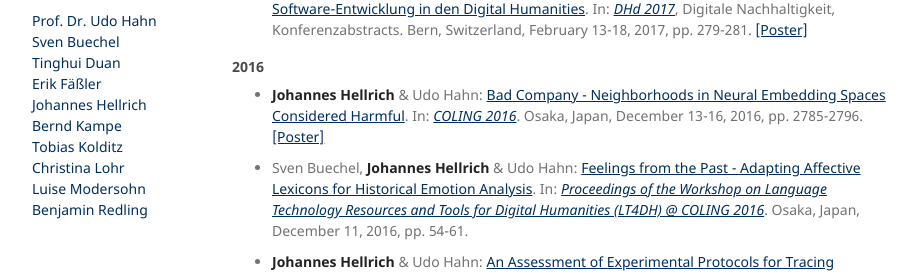
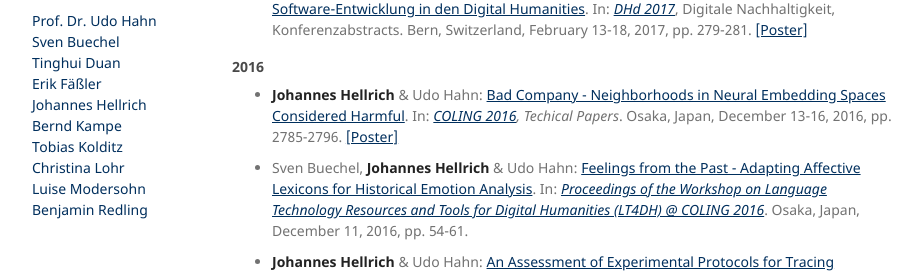
Before and after one commit to JULIELab/JULIELab.github.io, a Jekyll site: the page built from Staff/Hellrich/publication.md, in a window 1280 px wide and 900 px high, scrolled down 1021 px. Shown: the part 154-429 px from the top of the window, without its empty margins (178-1100 px from the left). Built offline with Jekyll 4.4.1, drawn with Linux system fonts in a browser that asks for light colours; our own code applies the rules of GitHub Pages for plain Markdown files.

Commit message:
Update publication.md

```diff
--- a/Staff/Hellrich/publication.md
+++ b/Staff/Hellrich/publication.md
@@ -40,7 +40,7 @@ layout: staff
 
 #### 2016
 
-* **Johannes Hellrich** & Udo Hahn: [Bad Company - Neighborhoods in Neural Embedding Spaces Considered Harmful](http://aclweb.org/anthology/C16-1262). In: [*COLING 2016*](http://coling2016.anlp.jp/). Osaka, Japan, December 13-16, 2016, pp. 2785-2796. [[Poster]](/downloads/publications/posters/hellrich_coling2016.pdf)
+* **Johannes Hellrich** & Udo Hahn: [Bad Company - Neighborhoods in Neural Embedding Spaces Considered Harmful](http://aclweb.org/anthology/C16-1262). In: *[COLING 2016](http://coling2016.anlp.jp/), Techical Papers*. Osaka, Japan, December 13-16, 2016, pp. 2785-2796. [[Poster]](/downloads/publications/posters/hellrich_coling2016.pdf)
 
 * Sven Buechel, **Johannes Hellrich** & Udo Hahn: [Feelings from the Past - Adapting Affective Lexicons for Historical Emotion Analysis](https://aclweb.org/anthology/W/W16/W16-4008.pdf). In: [*Proceedings of the Workshop on Language Technology Resources and Tools for Digital Humanities (LT4DH) @ COLING 2016*](https://www.clarin-d.net/en/current-issues/lt4dh). Osaka, Japan, December 11, 2016, pp. 54-61.
 
```
